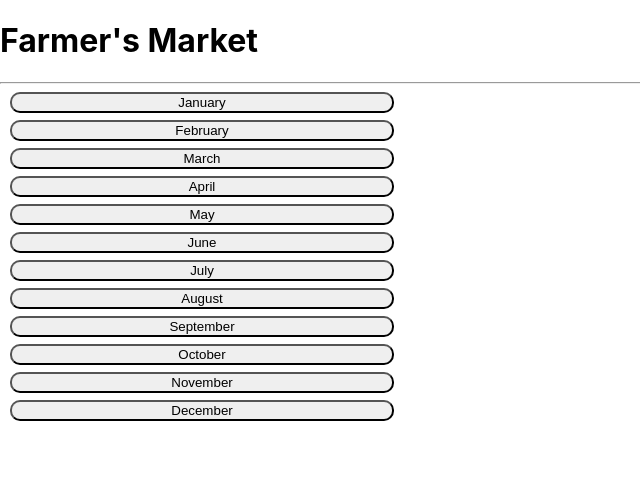
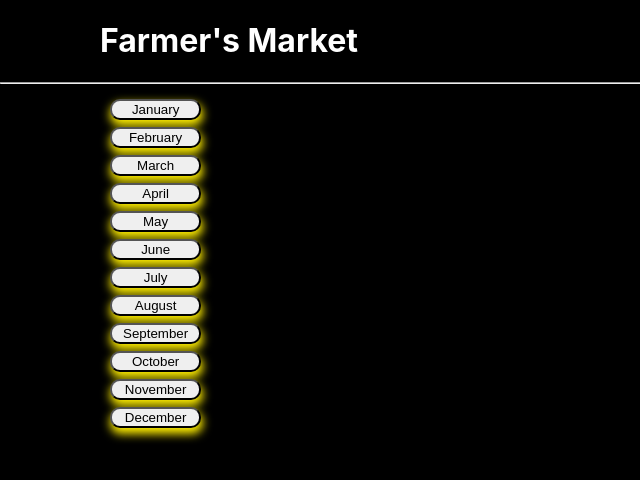
Before and after one commit to Object-ions/farmers-market, a React (Create React App) app: page / in a window 1280 px wide. Shown: the top 480 px of the page, without its empty margins (0-640 px from the left). Built offline with nearby package versions, Linux system fonts and the light colour scheme.

Commit message:
Add new features + basic styles

```diff
--- /dev/null
+++ b/src/components/Header.css
@@ -0,0 +1,3 @@
+.header {
+  margin-left: 100px;
+}
--- a/src/components/Header.js
+++ b/src/components/Header.js
@@ -1,10 +1,11 @@
 import React from "react";
+import "./Header.css";
 
 function Header(){
   return (
-    <React.Fragment>
+    <div className="header">
       <h1>Farmer's Market</h1>
-    </React.Fragment>
+    </div>
   );
 }
 
--- a/src/components/Month.css
+++ b/src/components/Month.css
@@ -1,8 +1,7 @@
 .month-buttons {
   display: flex;
   flex-direction: column;
-  /* background-color: red; */
-  width: 30%;
+  width: 100%;
   margin-top: 7px;
   margin-left: 10px;
 }
@@ -10,6 +9,7 @@
 .month-button {
   border-radius: 10px;
   transition: all 0.3s;
+  box-shadow: 1px 5px 10px 1px rgb(255, 238, 0);
 }
 
 .month-button:hover {
--- /dev/null
+++ b/src/components/MonthList.css
@@ -0,0 +1,11 @@
+.container {
+  display: flex;
+  margin-left: 100px;
+  /* background-color: red; */
+}
+
+
+.container-result {
+  /* background-color: green; */
+  margin-left: 250px;
+}
--- a/src/components/MonthList.js
+++ b/src/components/MonthList.js
@@ -1,6 +1,7 @@
 import React from "react";
 import Month from "./Month";
 import PropTypes from "prop-types";
+import "./MonthList.css";
 
 const MonthList = (props) => {
 
@@ -279,7 +280,7 @@ const MonthList = (props) => {
 
   if(props.selectedMonth) {
     result =
-    <div>
+    <div className="container-result">
       <h2>Produce for the month of {props.selectedMonth}</h2>
       <ul>
         {selectedProduce[0].selection.map((produce, index) =>
@@ -291,21 +292,25 @@ const MonthList = (props) => {
 
   return (
     <React.Fragment>
-      <hr/>
-      {availableProduce.map((produce, index) =>
+    <hr/>
+    <div className="container">
+      <div className="container-buttons">
+        {availableProduce.map((produce, index) =>
         <Month
           month={produce.month}
           selection={selectedProduce}
           key={index}
           onClick={props.onClick} />
         )}
+      </div>
         {result}
+    </div>
     </React.Fragment>
   );
 }
 
 MonthList.propTypes = {
-  onClick: PropTypes.func,
+  onClick: PropTypes.func
 };
 
 export default MonthList;
--- a/src/index.css
+++ b/src/index.css
@@ -1,4 +1,6 @@
 body {
+  color: white;
+  background-color: black;
   margin: 0;
   font-family: -apple-system, BlinkMacSystemFont, 'Segoe UI', 'Roboto', 'Oxygen',
     'Ubuntu', 'Cantarell', 'Fira Sans', 'Droid Sans', 'Helvetica Neue',
```
